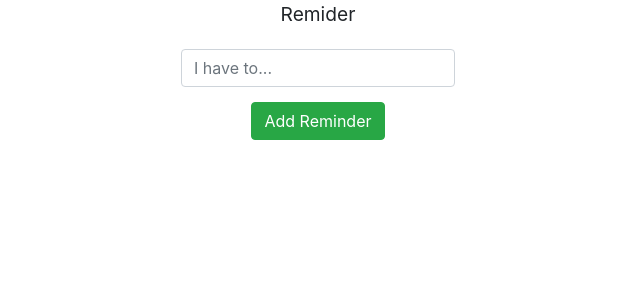
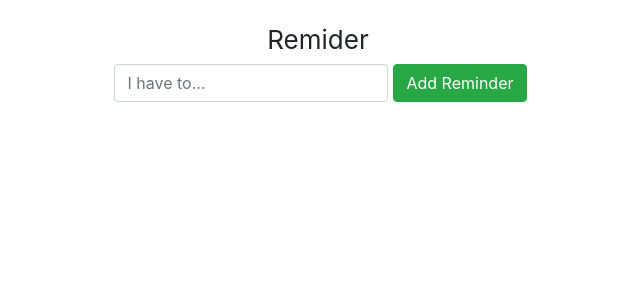
Before and after one commit to Torianna/Reminder, a React (Create React App) app: page / in a window 1280 px wide. Shown: the top 300 px of the page, without its empty margins (322-962 px from the left). Built offline with nearby package versions, Linux system fonts and the light colour scheme.

Commit message:
ADD css file

```diff
--- a/src/components/App.jsx
+++ b/src/components/App.jsx
@@ -1,5 +1,4 @@
 import React, {Component} from 'react';
-import '../App.css';
 import { connect } from 'react-redux';
 import { addReminder } from '../actions';
 
@@ -44,18 +43,18 @@
             <div className="title">
                 Remider
             </div>
-            <div className="form-inline">
+            <div className="form-inline reminder-form">
                 <div className="form-group">
                     <input className="form-control"
                     placeholder="I have to..."
                     onChange={event =>this.setState({text: event.target.value})}/>
                 </div>
-                {this.renderReminders()}
                 <button
                 type="button"
                 className="btn btn-success"
                 onClick={()=>this.addReminder()}>Add Reminder</button>
             </div>
+            {this.renderReminders()}
         </div>
 
     )
--- /dev/null
+++ b/src/index.css
@@ -0,0 +1,20 @@
+.App{
+    padding-top: 20px;
+    display: flex;
+    flex-direction: column;
+    align-items: center;
+
+}
+
+.title{
+    text-align: center;
+    font-size: 26px;
+}
+
+input{
+    margin: 5px;
+}
+
+.remider-form{
+    padding: 5px;
+}
--- a/src/index.js
+++ b/src/index.js
@@ -4,6 +4,7 @@
 import { Provider } from 'react-redux';
 import {createStore} from 'redux';
 import reducer from './reducers';
+import './index.css';
 
 const store = createStore(reducer);
 
```
